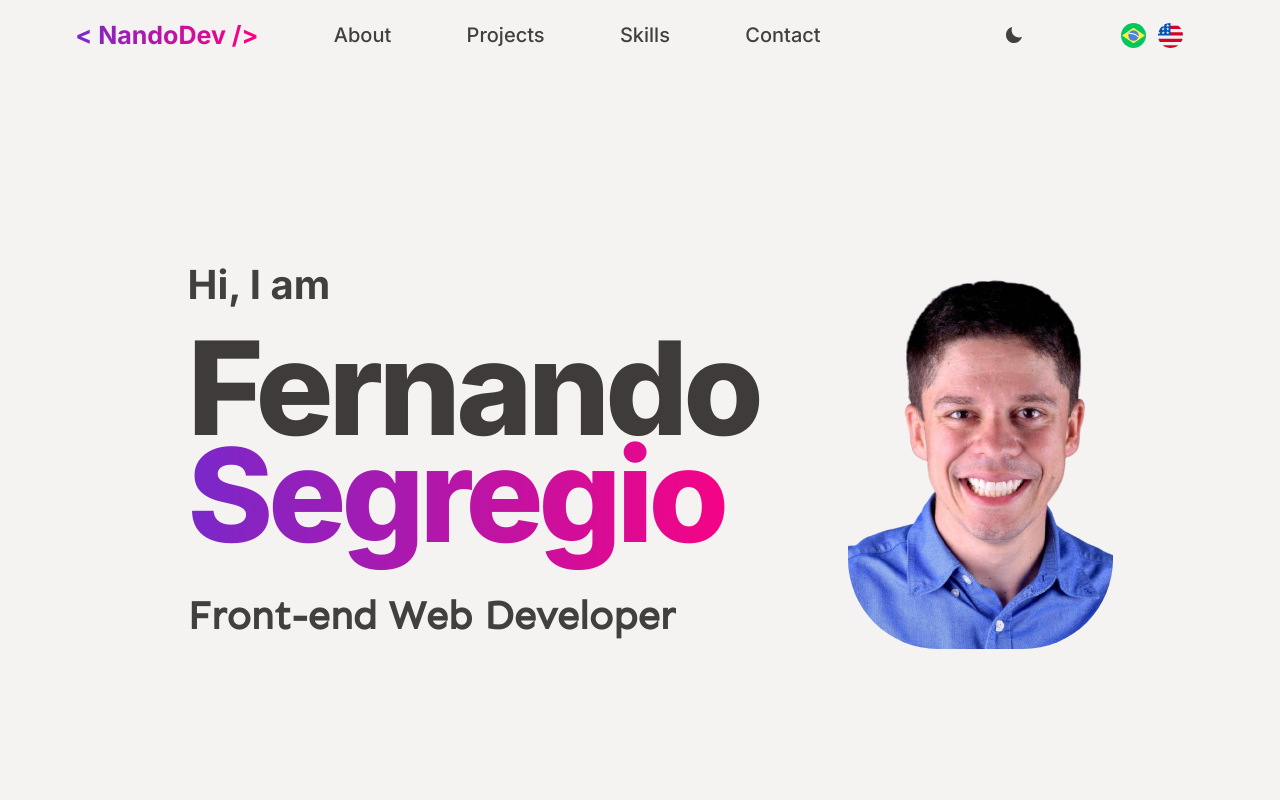
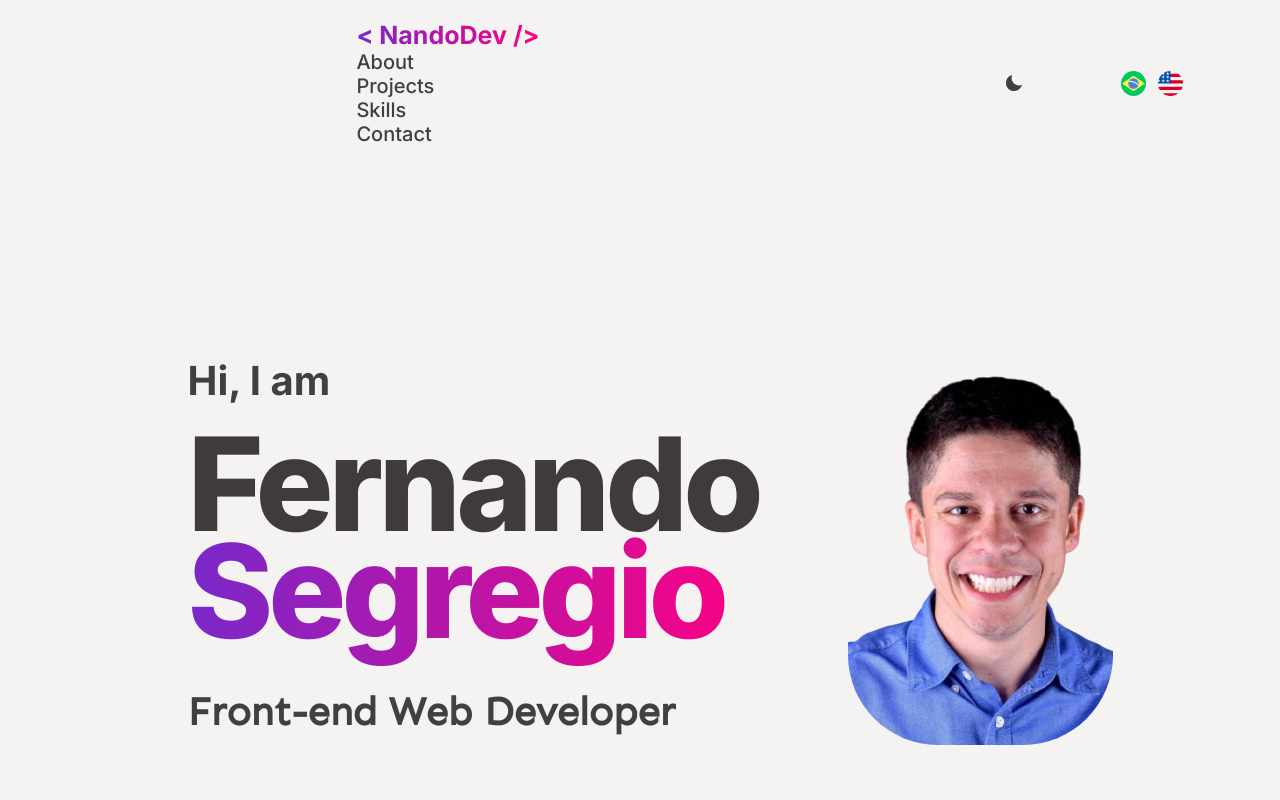
Before and after one commit to FernandoSegregio/dev, a React (Vite) app: page / in a window 1280 px wide. Shown: the top 800 px of the page. Built offline with nearby package versions, Linux system fonts and the light colour scheme.

Commit message:
build: instala e utiliza biblioteca para controlar o scroll entre os links do menu nav e o destino na pagina.

```diff
--- a/package.json
+++ b/package.json
@@ -17,6 +17,7 @@
     "react": "^17.0.2",
     "react-dom": "^17.0.2",
     "react-icons": "^4.3.1",
+    "react-scroll": "^1.8.5",
     "styled-components": "^5.3.3"
   },
   "devDependencies": {
--- a/src/components/header/Header.jsx
+++ b/src/components/header/Header.jsx
@@ -2,6 +2,7 @@ import React, { useContext } from 'react';
 import { ThemeProvider } from 'styled-components';
 import { IoMdMoon as Moon } from 'react-icons/io';
 import { FiSun as Sun } from 'react-icons/fi';
+import { Link } from 'react-scroll';
 import brazil from '../../images/brazil-circle.svg';
 import EUA from '../../images/EUA-circle.svg';
 import PortfolioContext from '../../context/PortfolioContext';
@@ -26,12 +27,15 @@ export default function Header() {
       {DropdownMenuHamb()}
       <HeaderStyle>
         <nav className="nav">
+          <ul>
             <li className="logo">{titleHeader}</li>
+            <Link to="about" spy smooth offset={-50} duration={5000}>
               <li>
                 {language === 'pt-BR'
                   ? languageData.titleNav1.pt
                   : languageData.titleNav1.en}
               </li>
+            </Link>
             <li>
               {language === 'pt-BR'
                 ? languageData.titleNav2.pt
@@ -47,6 +51,7 @@ export default function Header() {
                 ? languageData.titleNav4.pt
                 : languageData.titleNav4.en}
             </li>
+          </ul>
         </nav>
         <button
           type="button"
--- a/src/components/header/style.js
+++ b/src/components/header/style.js
@@ -10,9 +10,11 @@ export const HeaderStyle = styled.header`
   padding-top: 20px;
   width: 100vw;
 
+
   li {
     font-weight: 500;
     list-style: none;
+    cursor: pointer;
   }
 
   nav {
--- a/src/components/section/SectionAbout.jsx
+++ b/src/components/section/SectionAbout.jsx
@@ -10,7 +10,7 @@ export default function SectionAbout() {
   return (
     <ThemeProvider theme={theme === 'dark' ? dark : light}>
       <SectionAboutStyle>
-        <h3>
+        <h3 className="about">
           {language === 'pt-BR'
             ? languageData.titleNav1.pt
             : languageData.titleNav1.en}
```
Also changed, not shown: 1 other file (tests, documents, lock files or other folders). Lines whose indentation alone changed are shown as unchanged.
